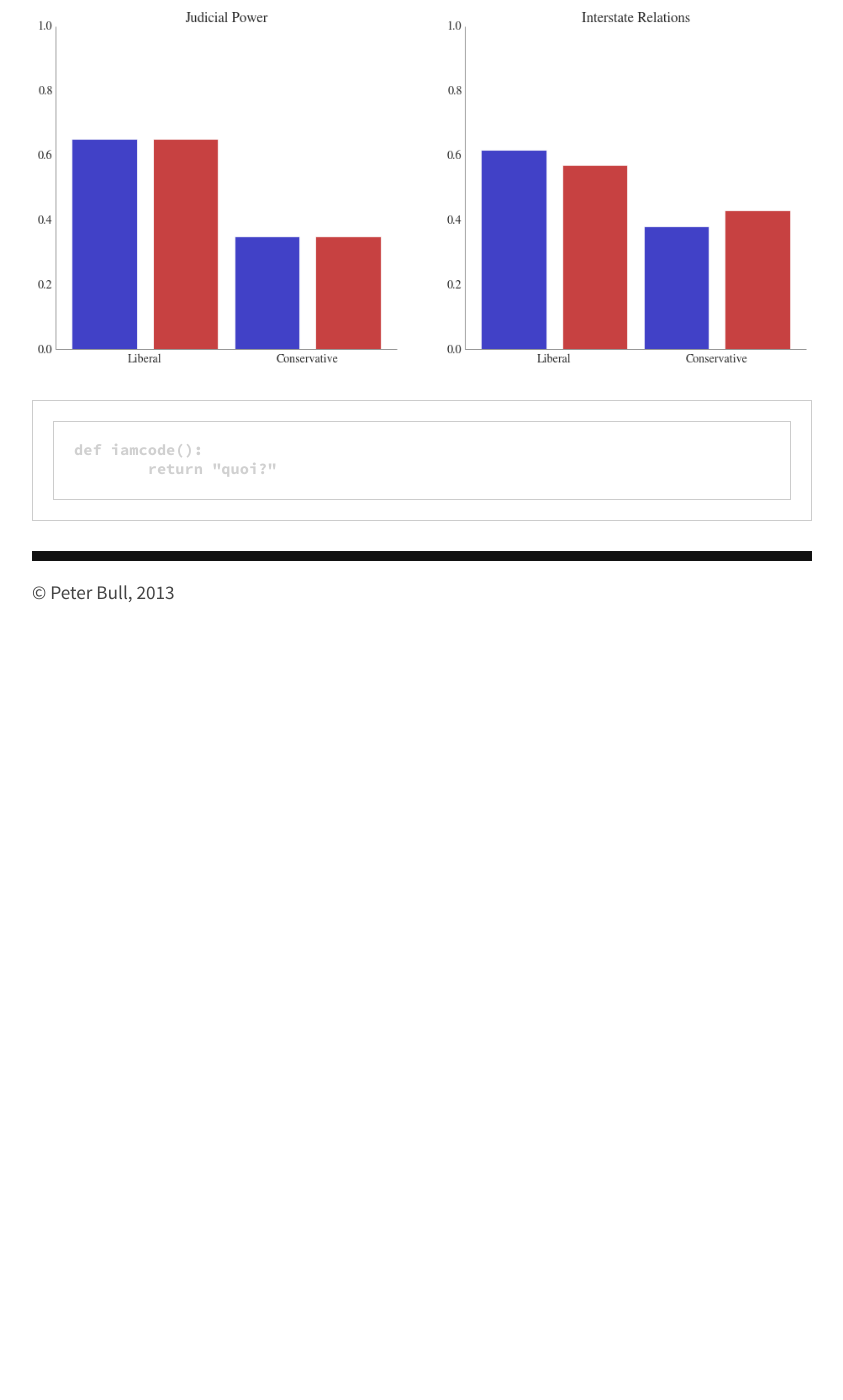
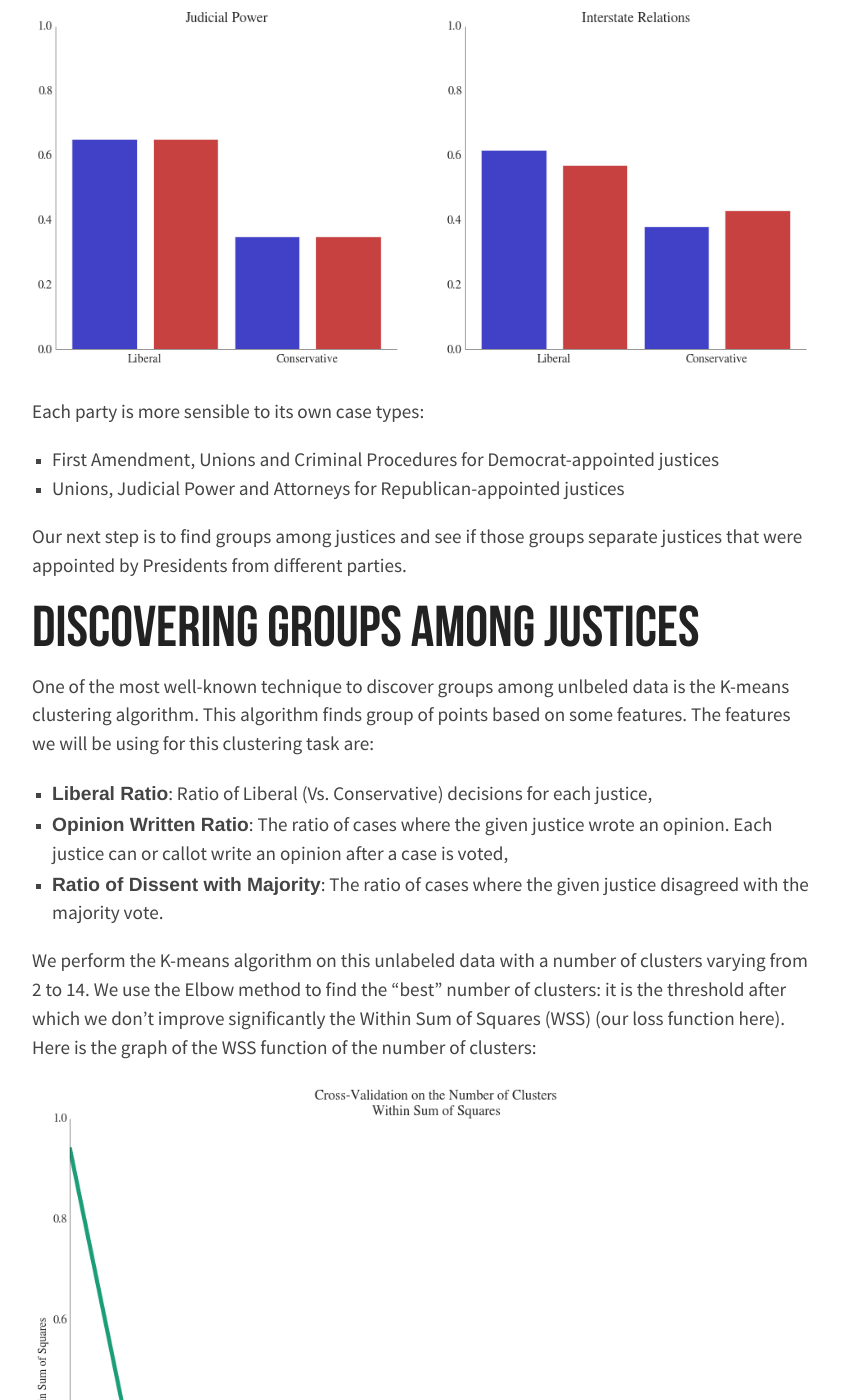
Before and after one commit to pjbull/benchmarked, a Jekyll site: the page built from preds.md, in a window 1280 px wide and 1400 px high, scrolled down 3231 px. Shown: the whole window, without its empty margins (218-1061 px from the left). Built offline with Jekyll 4.4.1, drawn with Linux system fonts in a browser that asks for light colours; some web fonts are replaced; before the commit the page ends 3861 px from its top, so only the background shows below that; some of the changed text lies outside the part shown.

Commit message:
Fourth Update

````diff
--- a/preds.md
+++ b/preds.md
@@ -26,7 +26,48 @@
 
 ![alt text]({{site.baseurl}}img/pred1_bar_2.png "Title")
 
-```
-def iamcode():
-	return "quoi?"
-```
+Each party is more sensible to its own case types:
+
+* First Amendment, Unions and Criminal Procedures for Democrat-appointed justices
+* Unions, Judicial Power and Attorneys for Republican-appointed justices
+
+Our next step is to find groups among justices and see if those groups separate justices that were appointed by Presidents from different parties.
+
+###Discovering Groups among Justices
+
+One of the most well-known technique to discover groups among unlbeled data is the K-means clustering algorithm. This algorithm finds group of points based on some features. The features we will be using
+for this clustering task are:
+
+* **Liberal Ratio**: Ratio of Liberal (Vs. Conservative) decisions for each justice,
+* **Opinion Written Ratio**: The ratio of cases where the given justice wrote an opinion. Each justice can or callot write an opinion after a case is voted,
+* **Ratio of Dissent with Majority**: The ratio of cases where the given justice disagreed with the majority vote.
+
+We perform the K-means algorithm on this unlabeled data with a number of clusters varying from 2 to 14. We use the Elbow method to find the "best" number of clusters: it is the threshold after
+which we don't improve significantly the Within Sum of Squares (WSS) (our loss function here). Here is the graph of the WSS function of the number of clusters:
+
+![alt text]({{site.baseurl}}img/pred1_elbow.png "Title")
+
+Our best number of clusters is 4 here. We could have thought that if the Supreme Court is ideologically oriented, then the optimal number of clusters would have been 2. Let's see how Republican/Democrat-appointed
+are divided among the clusters:
+
+![alt text]({{site.baseurl}}img/pred1_kmeans.png "Title")
+
+* **Cluster 1**: 90% of Republicans, 10% of Democrats
+* **Cluster 2**: 22% of Republicans, 56% of Democrats
+* **Cluster 3**: 31% of Republicans, 69% of Democrats
+* **Cluster 4**: 25% of Republicans, 50% of Democrats
+
+**NB**: Some of the sums does not sum to 100%, because some of the Appointers (i.e. U.S. Presidents) have a different party than the two ones studied here on their Wikipedia page.
+
+The repartition of the justices in the clusters seems not to be the result of an ideological divergence. As you can see in the previous plot, we represented the points in a two-dimension space (while we have three
+different features). We performed a dimensionality reduction using Principal Component Analysis before Clustering the data. It would be interesting to see the importance of each feature in the two
+principal components:
+
+|Features|PC1|PC2|
+|---|---|---|
+|Liberal Ratio|0.999584|0.023069|
+|Dissent Ratio|0.003893|-0.702499|
+|Opinion Writing Ratio|0.028573|-0.711310|
+
+Let's try to confirm those results using another Clustering technique, Hierarchical Clustering.
+This method has a major advantage on the previous one: It optimize by tself the number of clusters. It's a great way to check our results in the previous method. We use the same unlabeled dataset.
````
Also changed, not shown: img/pred1_elbow.png (added), img/pred1_kmeans.png (added).
